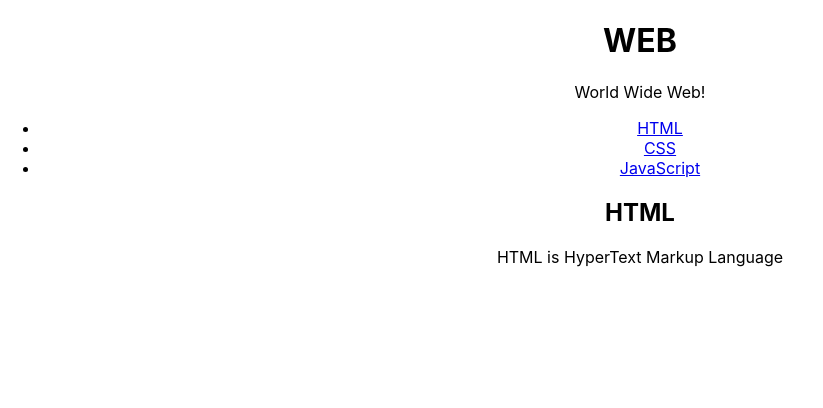
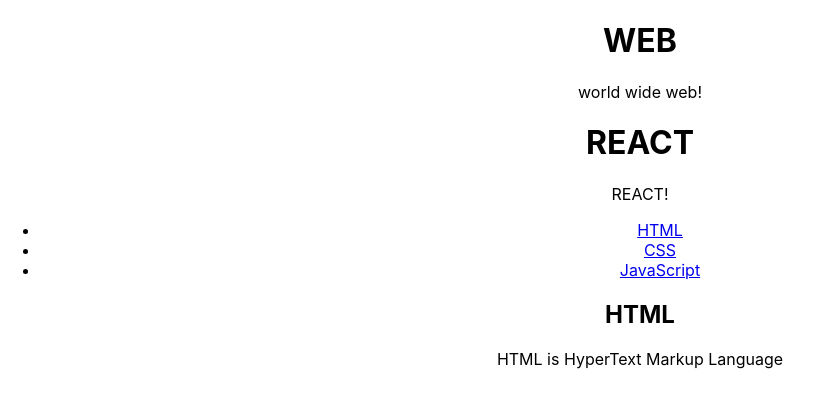
Before and after one commit to kimmy01/Today.I.Learned, a React (Create React App) app in the folder React/react-tutorial/: page / in a window 1280 px wide. Shown: the top 408 px of the page, without its empty margins (0-823 px from the left). Built offline with nearby package versions, Linux system fonts and the light colour scheme.

Commit message:
feat : 컴포넌트에 props 적용

```diff
--- a/React/react-tutorial/src/App.js
+++ b/React/react-tutorial/src/App.js
@@ -1,16 +1,5 @@
 import './App.css';
 import { Component } from 'react';
-
-class Subject extends Component {
-  render(){
-    return(
-      <header>
-            <h1>WEB</h1>
-            World Wide Web!
-      </header>
-    );
-  }
-}
 
 class TOC extends Component {
   render(){
@@ -30,9 +19,20 @@
   render(){
     return(
       <article>
-            <h2>HTML</h2>
-            HTML is HyperText Markup Language
+            <h2>{this.props.title}</h2>
+            {this.props.desc}
       </article>
+    );
+  }
+}
+
+class Subject extends Component {
+  render(){
+    return(
+      <header>
+            <h1>{this.props.title}</h1>
+            {this.props.sub}
+      </header>
     );
   }
 }
@@ -41,9 +41,10 @@
   render(){
     return (
       <div className="App">
-        <Subject/>
+        <Subject title = "WEB" sub = "world wide web!"></Subject>
+        <Subject title = "REACT" sub = "REACT!"></Subject>
         <TOC/>
-        <Content/>
+        <Content title = "HTML" desc = "HTML is HyperText Markup Language"></Content>
       </div>
     );
   }
```
